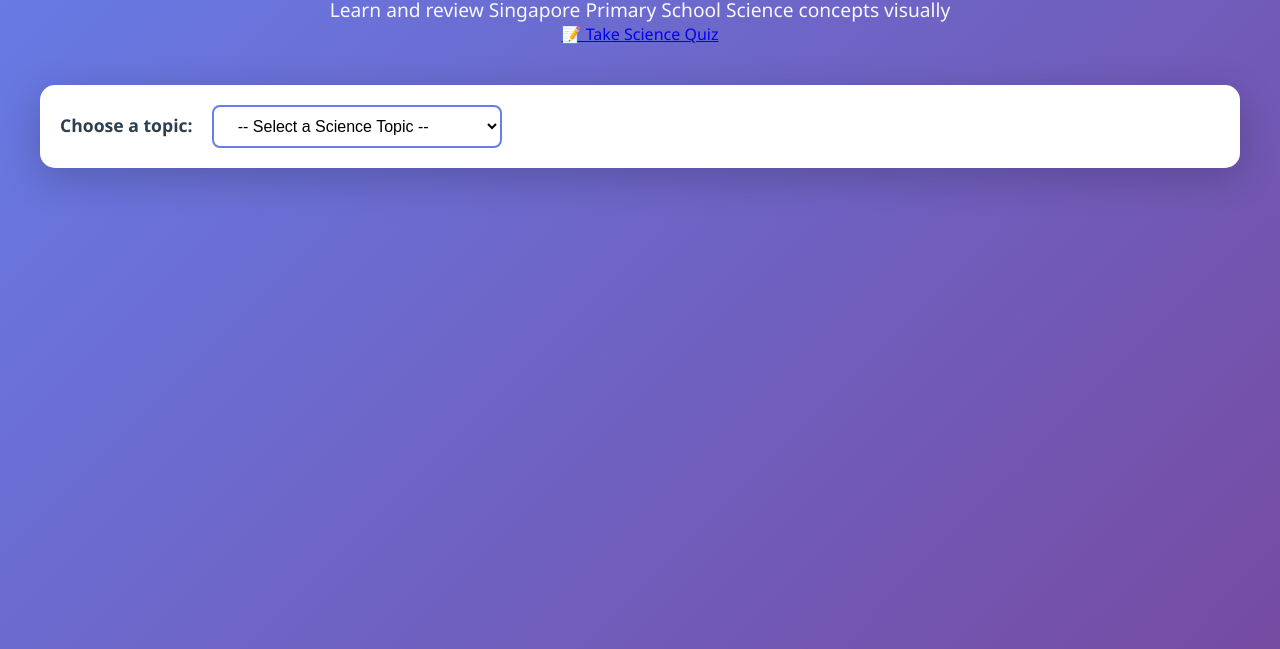
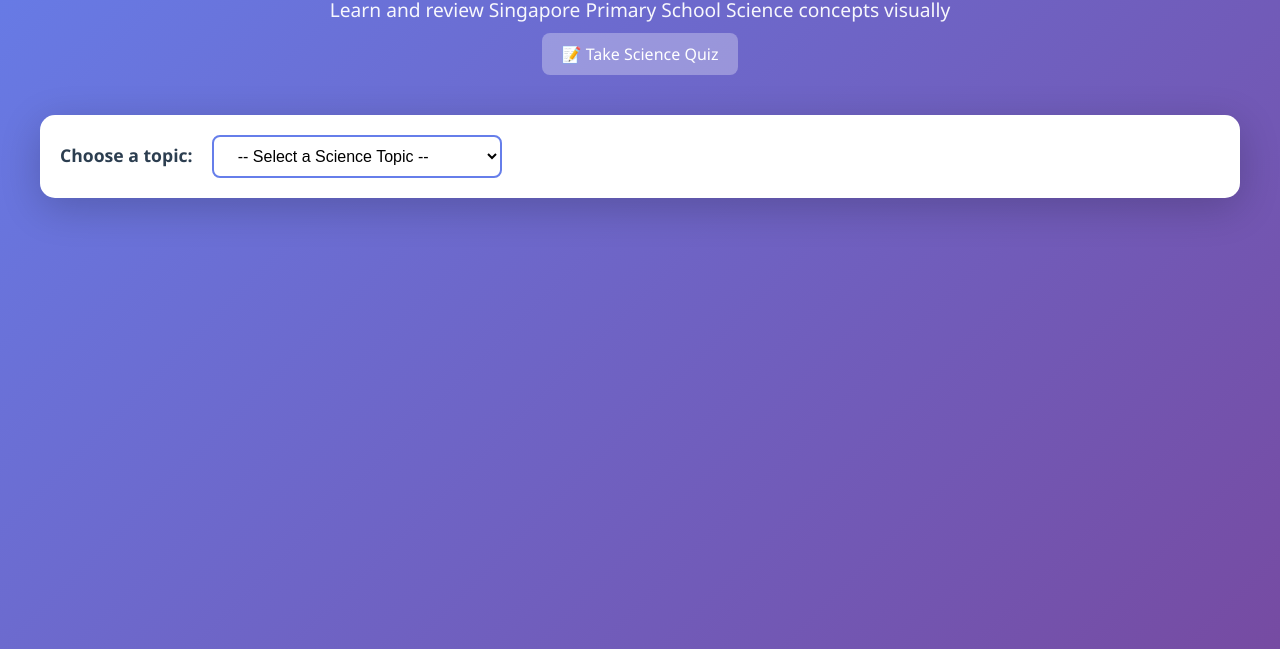
Before and after one commit to zkaibin/quiz-studio, a website: page science-concepts.html in a window 1280 px wide. Shown: the part 151-800 px from the top of the page. Drawn offline with Linux system fonts and the light colour scheme.

Commit message:
Fix hover effects by adding styles to inline style tags

```diff
--- a/science-concepts.html
+++ b/science-concepts.html
@@ -222,6 +222,23 @@
                 min-width: auto;
             }
         }
+
+        .quiz-link {
+            color: white;
+            text-decoration: none;
+            background: rgba(255, 255, 255, 0.3);
+            padding: 10px 20px;
+            border-radius: 8px;
+            display: inline-block;
+            margin-top: 10px;
+            transition: all 0.3s ease;
+        }
+
+        .quiz-link:hover {
+            background: rgba(255, 255, 255, 0.5);
+            transform: translateY(-2px);
+            box-shadow: 0 4px 12px rgba(0, 0, 0, 0.2);
+        }
     </style>
 </head>
 <body>
```
Also changed, not shown: index.html (+10 -0 lines).
